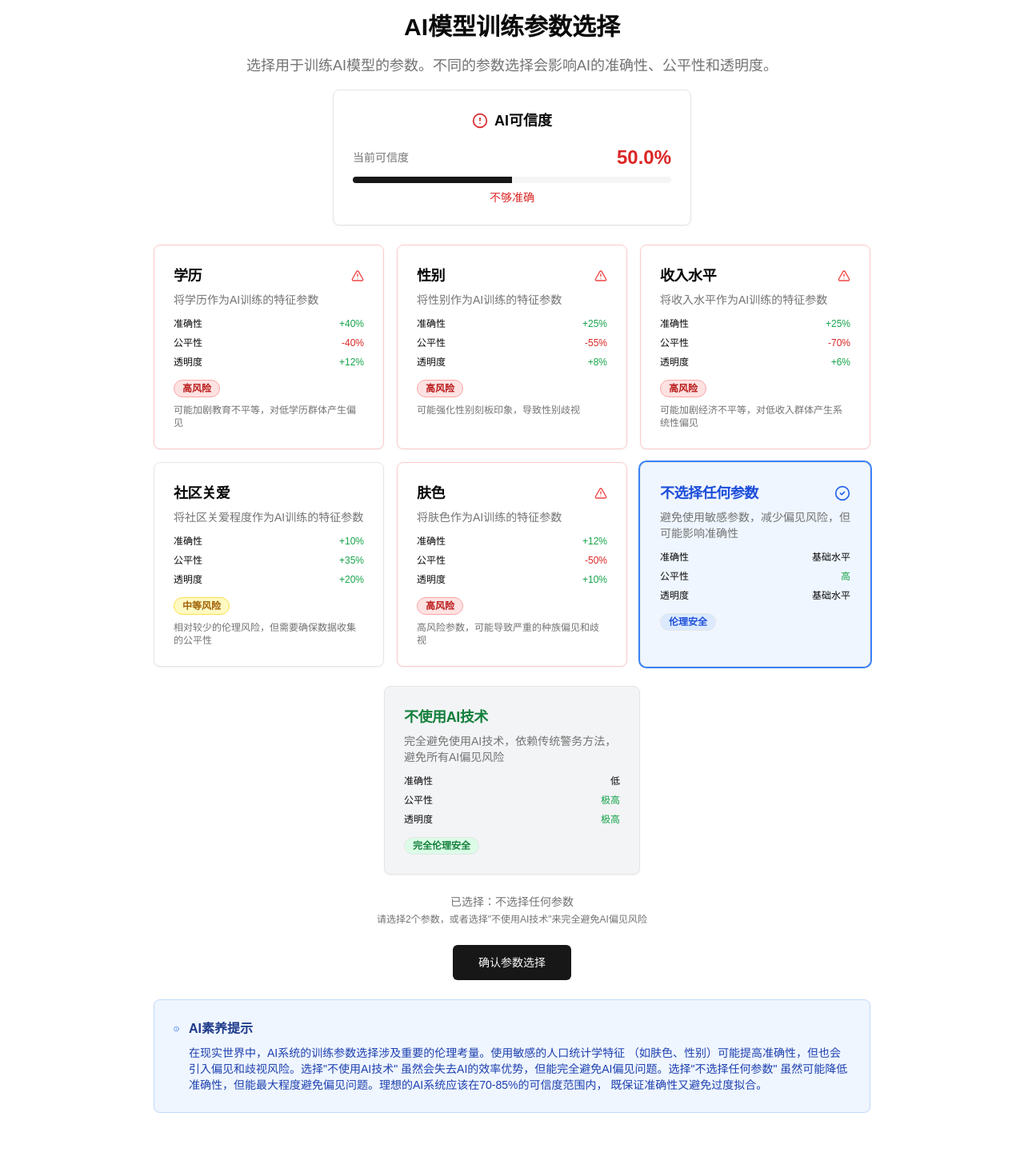
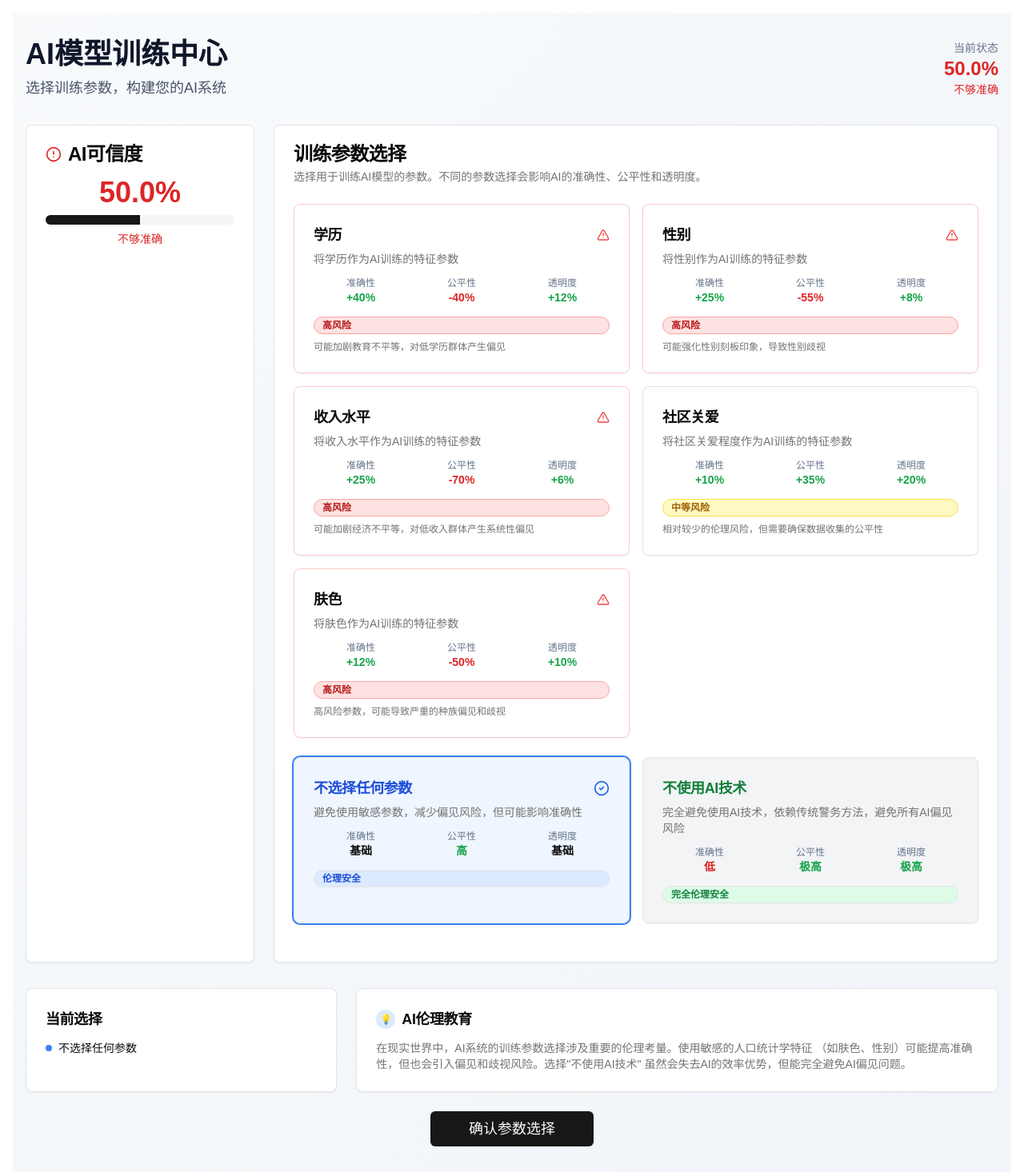
Before and after one commit to ugnjhjf/ex-PredPol, a Next.js app: page / in a window 1280 px wide. Shown: the whole page at 80% size. Before the commit the page ends 1392 px from the top, so only its background shows below. Built offline with nearby package versions, Linux system fonts and the light colour scheme.

Commit message:
feat: change UI

```diff
--- a/components/ai-training-phase.tsx
+++ b/components/ai-training-phase.tsx
@@ -75,48 +75,74 @@ export default function AITrainingPhase({
   }
 
   return (
-    <div className="max-w-4xl mx-auto space-y-6">
-      {/* 标题和进度 */}
-      <div className="text-center space-y-4">
-        <h1 className="text-3xl font-bold">AI模型训练参数选择</h1>
-        <p className="text-lg text-muted-foreground">
-          选择用于训练AI模型的参数。不同的参数选择会影响AI的准确性、公平性和透明度。
+    <div className="min-h-screen bg-gradient-to-br from-slate-50 to-slate-100 dark:from-slate-900 dark:to-slate-800">
+      <div className="container mx-auto px-4 py-8">
+        {/* Dashboard Header */}
+        <div className="mb-8">
+          <div className="flex items-center justify-between">
+            <div>
+              <h1 className="text-4xl font-bold text-slate-900 dark:text-slate-100">
+                AI模型训练中心
+              </h1>
+              <p className="text-lg text-slate-600 dark:text-slate-400 mt-2">
+                选择训练参数，构建您的AI系统
               </p>
-
-        {/* AI可信度显示 */}
-        <Card className="max-w-md mx-auto">
-          <CardContent className="pt-6">
-            <div className="text-center space-y-4">
-              <div className="flex items-center justify-center gap-2">
-                {getReliabilityIcon(aiReliability)}
-                <span className="text-lg font-semibold">AI可信度</span>
             </div>
-              <div className="space-y-2">
-                <div className="flex items-center justify-between">
-                  <span className="text-sm text-muted-foreground">当前可信度</span>
-                  <span className={`text-2xl font-bold ${getReliabilityColor(aiReliability)}`}>
+            <div className="text-right">
+              <div className="text-sm text-slate-500 dark:text-slate-400">当前状态</div>
+              <div className={`text-2xl font-bold ${getReliabilityColor(aiReliability)}`}>
                 {aiReliability.toFixed(1)}%
-                  </span>
               </div>
-                <Progress value={aiReliability} className="h-2" />
-                <div className="flex items-center justify-center gap-1">
-                  <span className={`text-sm font-medium ${getReliabilityColor(aiReliability)}`}>
+              <div className={`text-sm ${getReliabilityColor(aiReliability)}`}>
                 {getReliabilityStatus(aiReliability)}
-                  </span>
-                  {canRetrain && (
-                    <span className="text-xs text-muted-foreground">
-                      (建议重新训练)
-                    </span>
-                  )}
               </div>
             </div>
+          </div>
+        </div>
+
+        {/* Dashboard Grid */}
+        <div className="grid grid-cols-1 lg:grid-cols-4 gap-6">
+          {/* AI可信度仪表板 */}
+          <div className="lg:col-span-1">
+            <Card className="h-full">
+              <CardHeader className="pb-4">
+                <CardTitle className="flex items-center gap-2">
+                  {getReliabilityIcon(aiReliability)}
+                  AI可信度
+                </CardTitle>
+              </CardHeader>
+              <CardContent className="space-y-4">
+                <div className="text-center">
+                  <div className={`text-4xl font-bold ${getReliabilityColor(aiReliability)} mb-2`}>
+                    {aiReliability.toFixed(1)}%
+                  </div>
+                  <Progress value={aiReliability} className="h-3 mb-2" />
+                  <div className={`text-sm font-medium ${getReliabilityColor(aiReliability)}`}>
+                    {getReliabilityStatus(aiReliability)}
+                  </div>
+                  {canRetrain && (
+                    <div className="text-xs text-orange-600 mt-1">
+                      建议重新训练
+                    </div>
+                  )}
                 </div>
               </CardContent>
             </Card>
           </div>
 
+          {/* 参数选择区域 */}
+          <div className="lg:col-span-3">
+            <Card>
+              <CardHeader>
+                <CardTitle>训练参数选择</CardTitle>
+                <CardDescription>
+                  选择用于训练AI模型的参数。不同的参数选择会影响AI的准确性、公平性和透明度。
+                </CardDescription>
+              </CardHeader>
+              <CardContent>
+
                 {/* 训练参数选项 */}
-      <div className="grid grid-cols-1 md:grid-cols-2 lg:grid-cols-3 gap-4">
+                <div className="grid grid-cols-1 md:grid-cols-2 gap-4 mb-6">
                   {AI_TRAINING_PARAMETERS.map((parameter) => {
                     const isSelected = selectedParameters.includes(parameter.id)
                     const isHighRisk = parameter.impact.fairness < -15
@@ -154,32 +180,32 @@ export default function AITrainingPhase({
                         </CardHeader>
                         <CardContent className="pt-0">
                           {/* 影响指标 */}
-                <div className="space-y-2">
-                  <div className="flex justify-between text-xs">
-                    <span>准确性</span>
-                    <span className={`font-medium ${parameter.impact.accuracy > 0 ? 'text-green-600' : 'text-red-600'}`}>
+                          <div className="grid grid-cols-3 gap-2 mb-3">
+                            <div className="text-center">
+                              <div className="text-xs text-slate-500">准确性</div>
+                              <div className={`text-sm font-bold ${parameter.impact.accuracy > 0 ? 'text-green-600' : 'text-red-600'}`}>
                                 {parameter.impact.accuracy > 0 ? '+' : ''}{parameter.impact.accuracy}%
-                    </span>
                               </div>
-                  <div className="flex justify-between text-xs">
-                    <span>公平性</span>
-                    <span className={`font-medium ${parameter.impact.fairness > 0 ? 'text-green-600' : 'text-red-600'}`}>
+                            </div>
+                            <div className="text-center">
+                              <div className="text-xs text-slate-500">公平性</div>
+                              <div className={`text-sm font-bold ${parameter.impact.fairness > 0 ? 'text-green-600' : 'text-red-600'}`}>
                                 {parameter.impact.fairness > 0 ? '+' : ''}{parameter.impact.fairness}%
-                    </span>
                               </div>
-                  <div className="flex justify-between text-xs">
-                    <span>透明度</span>
-                    <span className={`font-medium ${parameter.impact.transparency > 0 ? 'text-green-600' : 'text-red-600'}`}>
+                            </div>
+                            <div className="text-center">
+                              <div className="text-xs text-slate-500">透明度</div>
+                              <div className={`text-sm font-bold ${parameter.impact.transparency > 0 ? 'text-green-600' : 'text-red-600'}`}>
                                 {parameter.impact.transparency > 0 ? '+' : ''}{parameter.impact.transparency}%
-                    </span>
+                              </div>
                             </div>
                           </div>
 
                           {/* 伦理风险提示 */}
-                <div className="mt-3 space-y-2">
+                          <div className="space-y-2">
                             <Badge
                               variant="outline"
-                    className={`text-xs ${
+                              className={`text-xs w-full ${
                                 isHighRisk
                                   ? 'bg-red-100 text-red-700 border-red-300'
                                   : 'bg-yellow-100 text-yellow-700 border-yellow-300'
@@ -195,7 +221,10 @@ export default function AITrainingPhase({
                       </Card>
                     )
                   })}
+                </div>
 
+                {/* 特殊选项 */}
+                <div className="grid grid-cols-1 md:grid-cols-2 gap-4 mb-6">
                   {/* 不选择任何参数选项 */}
                   <Card
                     className={`cursor-pointer transition-all duration-200 ${
@@ -219,33 +248,29 @@ export default function AITrainingPhase({
                       </CardDescription>
                     </CardHeader>
                     <CardContent className="pt-0">
-            <div className="space-y-2">
-              <div className="flex justify-between text-xs">
-                <span>准确性</span>
-                <span className="font-medium">基础水平</span>
+                      <div className="grid grid-cols-3 gap-2 mb-3">
+                        <div className="text-center">
+                          <div className="text-xs text-slate-500">准确性</div>
+                          <div className="text-sm font-bold">基础</div>
                         </div>
-              <div className="flex justify-between text-xs">
-                <span>公平性</span>
-                <span className="font-medium text-green-600">高</span>
+                        <div className="text-center">
+                          <div className="text-xs text-slate-500">公平性</div>
+                          <div className="text-sm font-bold text-green-600">高</div>
                         </div>
-              <div className="flex justify-between text-xs">
-                <span>透明度</span>
-                <span className="font-medium">基础水平</span>
+                        <div className="text-center">
+                          <div className="text-xs text-slate-500">透明度</div>
+                          <div className="text-sm font-bold">基础</div>
                         </div>
                       </div>
-            <div className="mt-3">
-              <Badge variant="outline" className="text-xs bg-blue-100 text-blue-700">
+                      <Badge variant="outline" className="text-xs bg-blue-100 text-blue-700 w-full">
                         伦理安全
                       </Badge>
-            </div>
                     </CardContent>
                   </Card>
-      </div>
 
                   {/* 不使用AI技术选项 */}
-      <div className="flex justify-center">
                   <Card
-          className={`cursor-pointer transition-all duration-200 w-80 ${
+                    className={`cursor-pointer transition-all duration-200 ${
                       selectedParameters.includes('no_ai')
                         ? "ring-2 ring-green-500 bg-green-50 dark:bg-green-950"
                         : "hover:shadow-md hover:scale-105 bg-gray-100 dark:bg-gray-800"
@@ -266,76 +291,96 @@ export default function AITrainingPhase({
                       </CardDescription>
                     </CardHeader>
                     <CardContent className="pt-0">
-            <div className="space-y-2">
-              <div className="flex justify-between text-xs">
-                <span>准确性</span>
-                <span className="font-medium">低</span>
+                      <div className="grid grid-cols-3 gap-2 mb-3">
+                        <div className="text-center">
+                          <div className="text-xs text-slate-500">准确性</div>
+                          <div className="text-sm font-bold text-red-600">低</div>
                         </div>
-              <div className="flex justify-between text-xs">
-                <span>公平性</span>
-                <span className="font-medium text-green-600">极高</span>
+                        <div className="text-center">
+                          <div className="text-xs text-slate-500">公平性</div>
+                          <div className="text-sm font-bold text-green-600">极高</div>
                         </div>
-              <div className="flex justify-between text-xs">
-                <span>透明度</span>
-                <span className="font-medium text-green-600">极高</span>
+                        <div className="text-center">
+                          <div className="text-xs text-slate-500">透明度</div>
+                          <div className="text-sm font-bold text-green-600">极高</div>
                         </div>
                       </div>
-            <div className="mt-3">
-              <Badge variant="outline" className="text-xs bg-green-100 text-green-700">
+                      <Badge variant="outline" className="text-xs bg-green-100 text-green-700 w-full">
                         完全伦理安全
                       </Badge>
+                    </CardContent>
+                  </Card>
                 </div>
               </CardContent>
             </Card>
           </div>
+        </div>
 
-      {/* 选择提示 */}
-      <div className="text-center">
+        {/* Dashboard Footer */}
+        <div className="mt-8">
+          <div className="grid grid-cols-1 lg:grid-cols-3 gap-6">
+            {/* 选择状态 */}
+            <Card>
+              <CardHeader className="pb-3">
+                <CardTitle className="text-lg">当前选择</CardTitle>
+              </CardHeader>
+              <CardContent>
+                <div className="space-y-2">
+                  <div className="flex items-center gap-2">
+                    <div className="w-2 h-2 bg-blue-500 rounded-full"></div>
+                    <span className="text-sm">
+                      {selectedParameters.includes('no_ai')
+                        ? "不使用AI技术"
+                        : selectedParameters.length === 0
+                        ? "不选择任何参数"
+                        : `已选择 ${selectedParameters.length} 个参数`
+                      }
+                    </span>
+                  </div>
+                  {selectedParameters.length > 0 && !selectedParameters.includes('no_ai') && (
+                    <div className="text-xs text-muted-foreground">
+                      {selectedParameters
+                        .map(id => AI_TRAINING_PARAMETERS.find(p => p.id === id)?.name)
+                        .join('、')}
+                    </div>
+                  )}
+                </div>
+              </CardContent>
+            </Card>
+
+            {/* 教育提示 */}
+            <Card className="lg:col-span-2">
+              <CardHeader className="pb-3">
+                <CardTitle className="text-lg flex items-center gap-2">
+                  <div className="w-6 h-6 bg-blue-100 dark:bg-blue-900 rounded-full flex items-center justify-center">
+                    <span className="text-blue-600 dark:text-blue-400 text-xs">💡</span>
+                  </div>
+                  AI伦理教育
+                </CardTitle>
+              </CardHeader>
+              <CardContent>
                 <p className="text-sm text-muted-foreground">
-          {selectedParameters.includes('no_ai')
-            ? "已选择：不使用AI技术"
-            : selectedParameters.length === 0
-            ? "已选择：不选择任何参数"
-            : `已选择 ${selectedParameters.length}/2 个参数`
-          }
+                  在现实世界中，AI系统的训练参数选择涉及重要的伦理考量。使用敏感的人口统计学特征
+                  （如肤色、性别）可能提高准确性，但也会引入偏见和歧视风险。选择"不使用AI技术"
+                  虽然会失去AI的效率优势，但能完全避免AI偏见问题。
                 </p>
-        <p className="text-xs text-muted-foreground mt-1">
-          请选择2个参数，或者选择"不使用AI技术"来完全避免AI偏见风险
-        </p>
+              </CardContent>
+            </Card>
           </div>
 
           {/* 确认按钮 */}
-      <div className="flex justify-center">
+          <div className="flex justify-center mt-6">
             <Button
               onClick={onConfirm}
               disabled={selectedParameters.length !== 2 && !selectedParameters.includes('no_ai') && selectedParameters.length !== 0}
               size="lg"
-          className="px-8"
+              className="px-12 py-3 text-lg"
             >
               确认参数选择
             </Button>
           </div>
-
-      {/* 教育提示 */}
-      <Card className="bg-blue-50 dark:bg-blue-950 border-blue-200 dark:border-blue-800">
-        <CardContent className="pt-6">
-          <div className="flex items-start gap-3">
-            <Info className="h-5 w-5 text-blue-600 mt-0.5" />
-            <div className="space-y-2">
-              <h3 className="font-semibold text-blue-900 dark:text-blue-100">
-                AI素养提示
-              </h3>
-              <p className="text-sm text-blue-800 dark:text-blue-200">
-                在现实世界中，AI系统的训练参数选择涉及重要的伦理考量。使用敏感的人口统计学特征
-                （如肤色、性别）可能提高准确性，但也会引入偏见和歧视风险。选择"不使用AI技术"
-                虽然会失去AI的效率优势，但能完全避免AI偏见问题。选择"不选择任何参数"
-                虽然可能降低准确性，但能最大程度避免偏见问题。理想的AI系统应该在70-85%的可信度范围内，
-                既保证准确性又避免过度拟合。
-              </p>
         </div>
       </div>
-        </CardContent>
-      </Card>
     </div>
   )
 }
--- a/components/game-ending-phase.tsx
+++ b/components/game-ending-phase.tsx
@@ -193,14 +193,6 @@ export default function GameEndingPhase({
           重新开始游戏
         </Button>
       </div>
-
-      {/* 感谢信息 */}
-      <div className="text-center text-sm text-muted-foreground">
-        <p>
-          感谢您参与AI素养教育游戏！希望这个体验帮助您更好地理解
-          AI技术在社会中的复杂影响。
-        </p>
-      </div>
     </div>
   )
 }
--- a/lib/ai-game-state.ts
+++ b/lib/ai-game-state.ts
@@ -7,7 +7,6 @@ import {
   GameEnding,
   AIEndingType,
   AI_TRAINING_PARAMETERS,
-  AI_TRAINING_OPTIONS,
   POLICY_OPTIONS,
   GAME_ENDINGS,
   ENDING_SCORE_RANGES
--- a/types/game.ts
+++ b/types/game.ts
@@ -17,17 +17,6 @@ export interface AITrainingParameter {
   ethicalConcern: string
 }
 
-export interface AITrainingOption {
-  id: string
-  name: string
-  description: string
-  impact: {
-    accuracy: number
-    fairness: number
-    transparency: number
-  }
-  category: 'data' | 'algorithm' | 'validation' | 'bias' | 'community'
-}
 
 export interface PolicyOption {
   id: string
@@ -130,44 +119,6 @@ export const AI_TRAINING_PARAMETERS: AITrainingParameter[] = [
   }
 ]
 
-// AI训练选项配置（保留原有选项作为技术层面选择）
-export const AI_TRAINING_OPTIONS: AITrainingOption[] = [
-  {
-    id: 'diverse_data',
-    name: '多样化数据收集',
-    description: '从不同社区和人群收集训练数据，提高模型公平性',
-    impact: { accuracy: 5, fairness: 15, transparency: 5 },
-    category: 'data'
-  },
-  {
-    id: 'algorithm_transparency',
-    name: '算法透明度',
-    description: '使用可解释的AI算法，让决策过程更透明',
-    impact: { accuracy: 0, fairness: 10, transparency: 20 },
-    category: 'algorithm'
-  },
-  {
-    id: 'bias_detection',
-    name: '偏见检测机制',
-    description: '建立系统检测和纠正算法偏见',
-    impact: { accuracy: 5, fairness: 20, transparency: 10 },
-    category: 'bias'
-  },
-  {
-    id: 'community_validation',
-    name: '社区验证',
-    description: '让社区参与模型验证和反馈',
-    impact: { accuracy: 10, fairness: 15, transparency: 15 },
-    category: 'community'
-  },
-  {
-    id: 'cross_validation',
-    name: '交叉验证',
-    description: '使用严格的验证方法确保模型准确性',
-    impact: { accuracy: 20, fairness: 5, transparency: 5 },
-    category: 'validation'
-  }
-]
 
 // 政策选项配置
 export const POLICY_OPTIONS: PolicyOption[] = [
```
Lines whose indentation alone changed are shown as unchanged.
